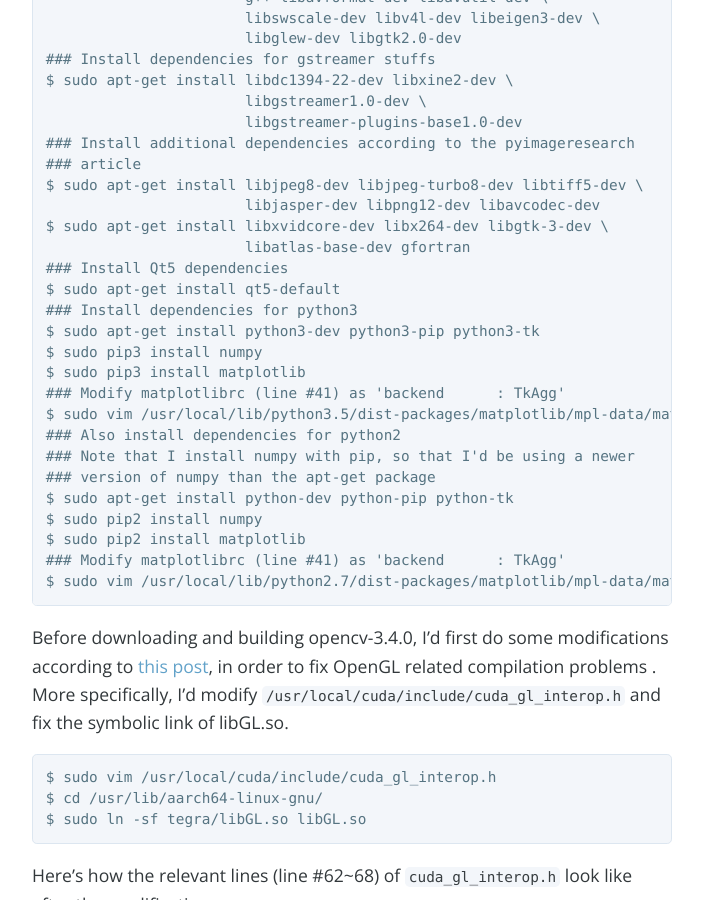
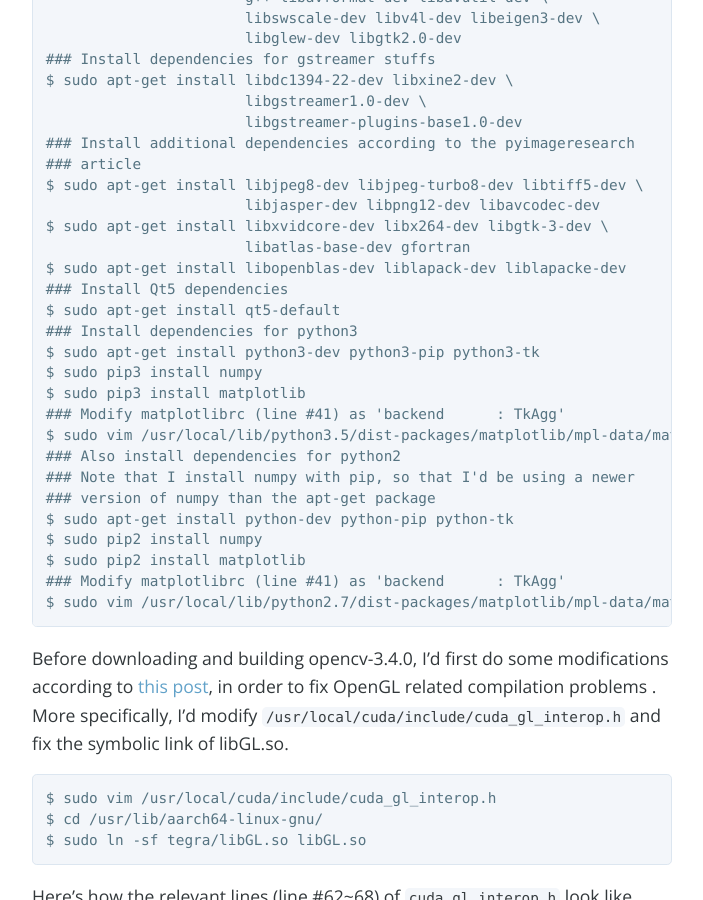
Before and after one commit to jkjung-avt/jkjung-avt.github.io, a Jekyll site: the page built from _posts/2017-08-07-opencv3-on-tx2.md, in a window 1280 px wide and 900 px high, scrolled down 1857 px. Shown: the whole window, without its empty margins (288-991 px from the left). Built offline with Jekyll 4.4.1, drawn with Linux system fonts in a browser that asks for light colours; nearby versions of some CDN libraries; comment, search, counter and statistics services are not loaded.

Commit message:
Add Lapack dependencies

```diff
--- a/_posts/2017-08-07-opencv3-on-tx2.md
+++ b/_posts/2017-08-07-opencv3-on-tx2.md
@@ -66,6 +66,7 @@ $ sudo apt-get install libjpeg8-dev libjpeg-turbo8-dev libtiff5-dev \
                        libjasper-dev libpng12-dev libavcodec-dev
 $ sudo apt-get install libxvidcore-dev libx264-dev libgtk-3-dev \
                        libatlas-base-dev gfortran
+$ sudo apt-get install libopenblas-dev liblapack-dev liblapacke-dev
 ### Install Qt5 dependencies
 $ sudo apt-get install qt5-default
 ### Install dependencies for python3
```
